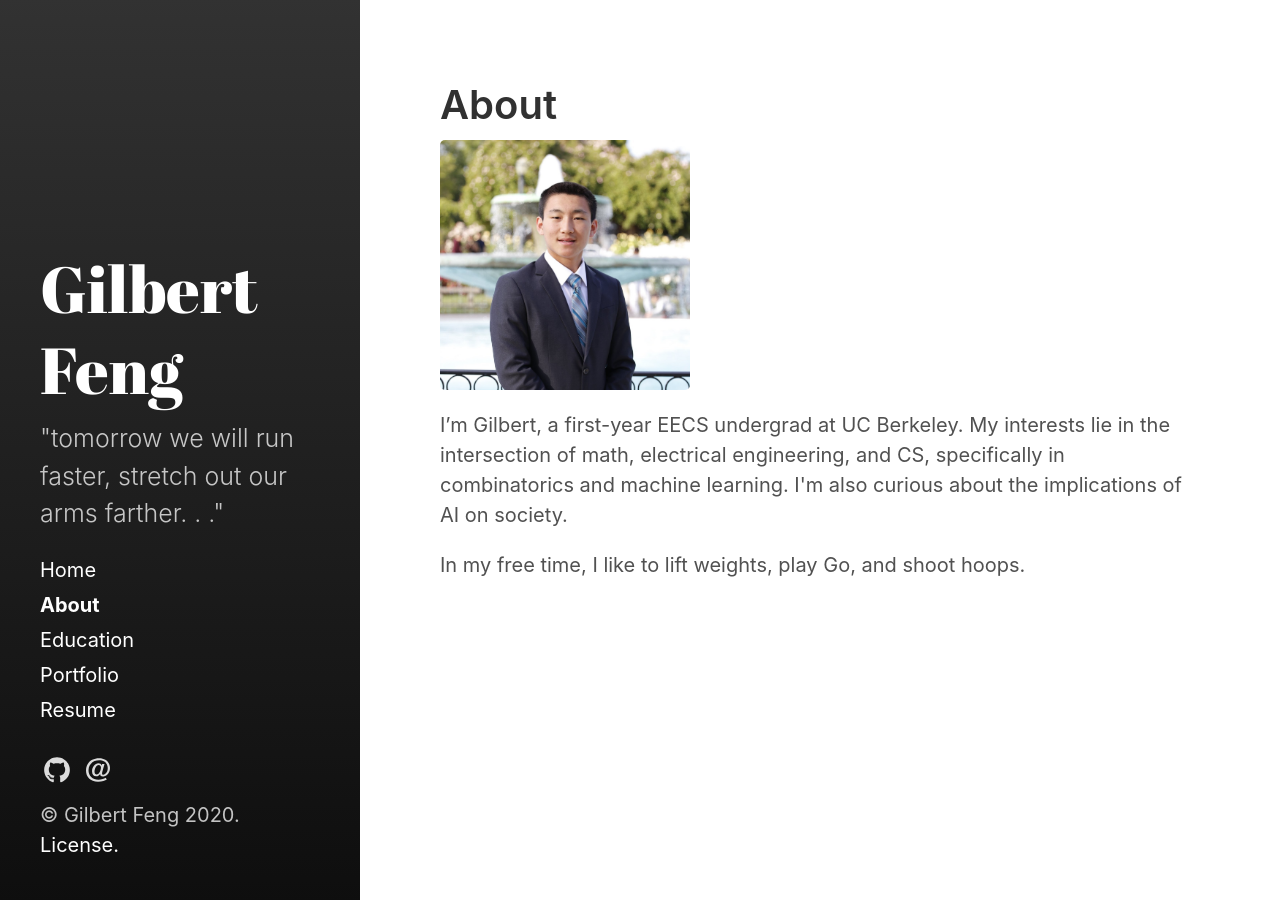
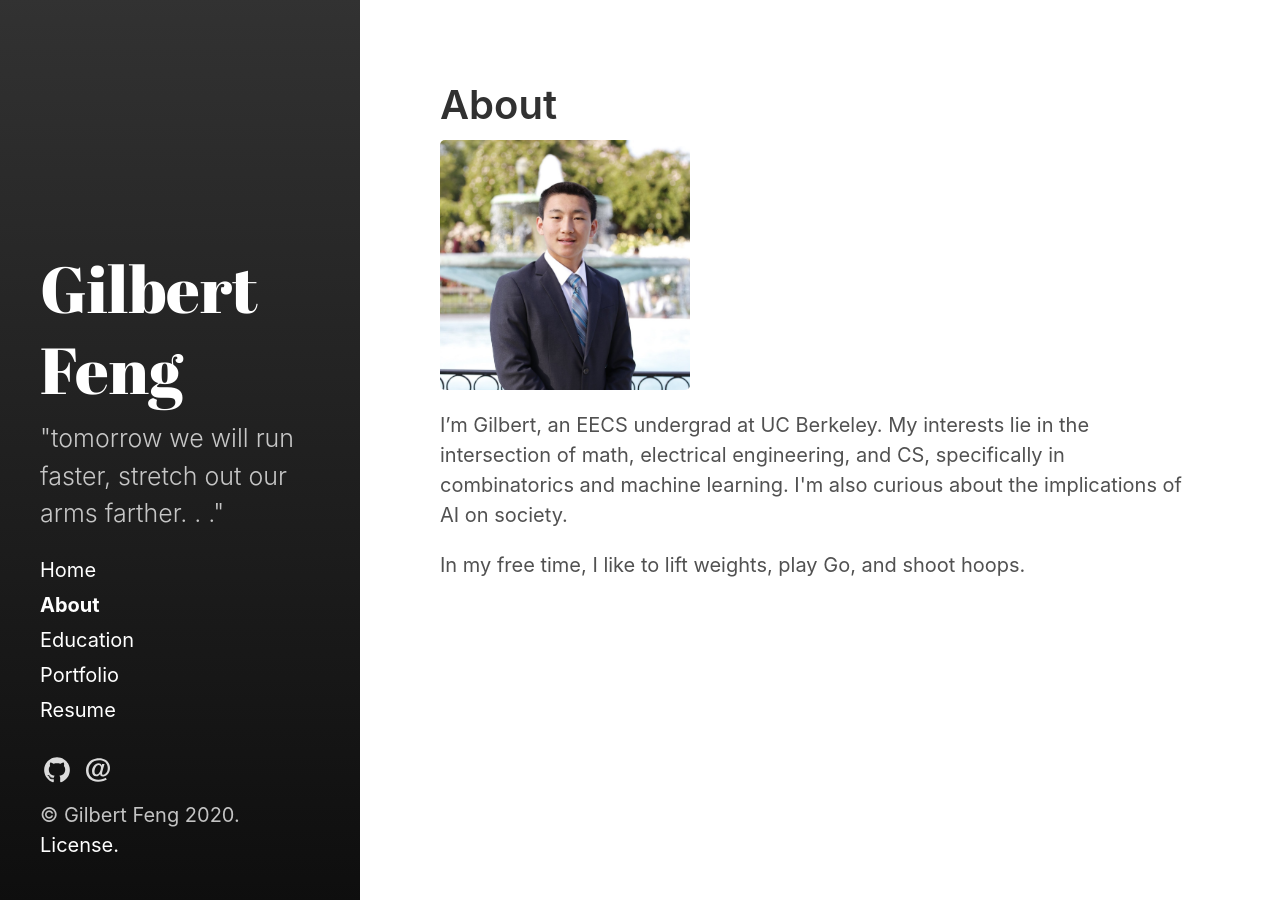
Before and after one commit to gfeng2001/gfeng2001.github.io, a Jekyll site: the page built from about.md, in a window 1280 px wide. Built offline with Jekyll 4.4.1, drawn with Linux system fonts in a browser that asks for light colours.

Commit message:
updated Bio

```diff
--- a/about.md
+++ b/about.md
@@ -7,6 +7,6 @@ order: 1
 
 <span class="image"><img src="assets/imgs/photo.jpg" alt="Image" height="250" width="250"></span>
 
-<p>I’m Gilbert, a first-year EECS undergrad at UC Berkeley. My interests lie in the intersection of math, electrical engineering, and CS, specifically in combinatorics and machine learning. I'm also curious about the implications of AI on society.</p>
+<p>I’m Gilbert, an EECS undergrad at UC Berkeley. My interests lie in the intersection of math, electrical engineering, and CS, specifically in combinatorics and machine learning. I'm also curious about the implications of AI on society.</p>
 
 <p>In my free time, I like to lift weights, play Go, and shoot hoops.</p>
```
